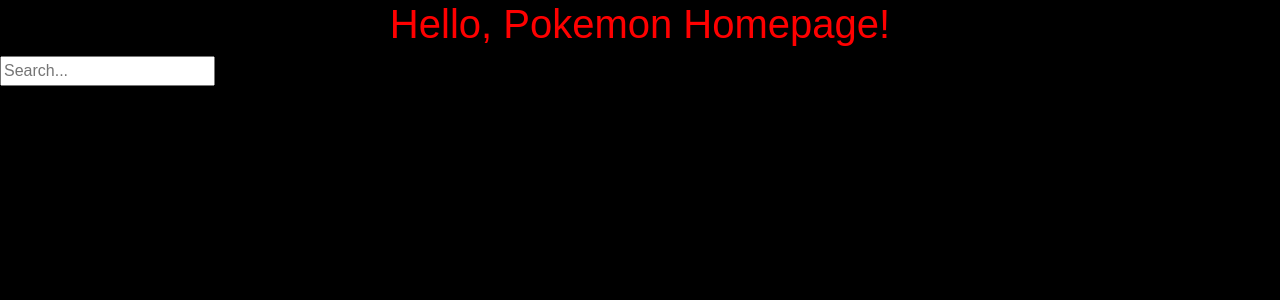
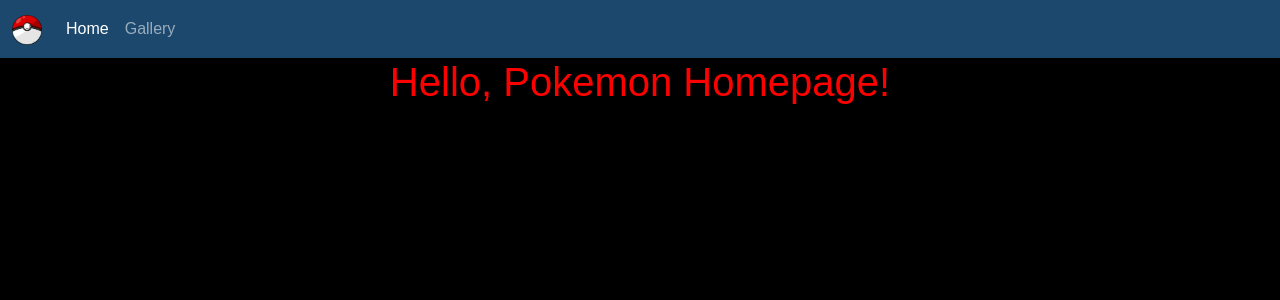
Before and after one commit to QuadeLeonard211/PokemonTCGDatabase, a Django app: page /pokemondb/home/ in a window 1280 px wide. Shown: the top 300 px of the page. Run offline with Django 5.2, Linux system fonts and the light colour scheme.

Commit message:
added working navbar to the homepage and gallery and allowing the user to navigate the various pages through that, made the gallery and added the search, filter, and card display to it (kept the functionality of the og ones just for reference later)

```diff
--- a/pokemondb/templates/pokemondb/filter.html
+++ b/pokemondb/templates/pokemondb/filter.html
@@ -1,5 +1,6 @@
 {% load static %}
 <!DOCTYPE html>
+<html>
 	<head>
 		<!-- required meta tags -->
 		<meta charset="utf-8">
@@ -56,3 +57,4 @@
 			{% endfor %}
 		</ul> -->
 	</body>
+</html>
--- a/pokemondb/templates/pokemondb/homepage.html
+++ b/pokemondb/templates/pokemondb/homepage.html
@@ -1,16 +1,43 @@
 {% load static %}
 <!DOCTYPE html>
-<html>
+<html lang="en">
     <head>
+        <!--required meta tags-->
+        <meta charset="utf-8">
+        <meta name="viewport" content="width=device-width, initial-scale=1, shrink-to-fit=no">
+
+        <!--boostrap css-->
         <link href="https://cdn.jsdelivr.net/npm/bootstrap@5.3.3/dist/css/bootstrap.min.css" rel="stylesheet" integrity="sha384-QWTKZyjpPEjISv5WaRU9OFeRpok6YctnYmDr5pNlyT2bRjXh0JMhjY6hW+ALEwIH" crossorigin="anonymous">
+
+        <!--custom css-->
         <link rel="stylesheet" type="text/css" href="{% static 'pokemondb/css/homepage-styles.css' %}">
+
+        <!--google font-->
+        <link href="https://fonts.googleapis.com/css2?family=Fredoka:wght@300..700&family=Source+Sans+3:ital,wght@0,200..900;1,200..900&display=swap" rel="stylesheet">
+
+        <!--title-->
+        <title>Pokemon TCG Database</title>
     </head>
     <body>
+        <!--homepage navbar-->
+        <nav class="navbar navbar-expand-lg navbar-dark" style="background-color: #1C486D;">
+            <div class="container-fluid">
+                <a class="navbar-brand" href="#">
+                    <img src="{% static 'accounts/img/pokeball.png' %}" alt="pokeball" width="30" height="30">
+                </a>
+                <button class="navbar-toggler" type="button" data-bs-toggle="collapse" data-bs-target="#navbarNavAltMarkup" aria-controls="navbarNavAltMarkup" aria-expanded="false" aria-label="Toggle navigation">
+                    <span class="navbar-toggler-icon"></span>
+                </button>
+                <div class="collapse navbar-collapse" id="navbarNavAltMarkup">
+                    <div class="navbar-nav">
+                        <a class="nav-link active" aria-current="page" href="{% url 'pokemondb:homepage' %}">Home</a>
+                        <a class="nav-link" href="{% url 'pokemondb:gallery' %}">Gallery</a>
+                    </div>
+                </div>
+            </div>
+        </nav>
+        <!--end navbar-->
         <h1>Hello, Pokemon Homepage!</h1>
-        <form action="/pokemondb/search/" method="get">
-            <input name="q" type="text" placeholder="Search...">
-        </form>
-
         <script src="https://cdn.jsdelivr.net/npm/bootstrap@5.3.3/dist/js/bootstrap.bundle.min.js" integrity="sha384-YvpcrYf0tY3lHB60NNkmXc5s9fDVZLESaAA55NDzOxhy9GkcIdslK1eN7N6jIeHz" crossorigin="anonymous"></script>
     </body>
 
--- a/pokemondb/urls.py
+++ b/pokemondb/urls.py
@@ -4,8 +4,8 @@ from .views import pokemondb_homepage_view, pokemondb_search_results_view, filte
 
 app_name = "pokemondb"
 urlpatterns = [
-    path('home/', pokemondb_homepage_view.as_view(), name='Pokemon TCG Homepage'),
+    path('home/', pokemondb_homepage_view.as_view(), name='homepage'),
     path('search/', pokemondb_search_results_view.as_view(), name='search_results'),
     path('filter/', filter_cards, name='filter'),
-    path('gallery/', pokemondb_gallery_view.as_view(), name='gallery'),
+    path('gallery/', pokemondb_gallery_view.filter_cards, name='gallery'),
 ]
--- a/pokemondb/views.py
+++ b/pokemondb/views.py
@@ -23,6 +23,15 @@ class pokemondb_gallery_view(TemplateView):
         context['message'] = 'Welcome to the gallery!'
         return context
 
+    def filter_cards(request):
+        card_list = Card.objects.all()
+        my_filter = CardFilter(request.GET, queryset=card_list)
+        card_list = my_filter.qs
+
+        context = {"card_list":card_list, "my_filter":my_filter}
+
+        return render(request, "pokemondb/gallery.html", context)
+
 class pokemondb_search_results_view(ListView):
     model = Card
     template_name = 'pokemondb/search_results.html'
```
Also changed, not shown: accounts/templates/base.html (+14 -5 lines), pokemondb/templates/pokemondb/gallery.html (+72 -9 lines), db.sqlite3, pokemondb/static/pokemondb/assets/pokeball.png (added). Lines whose indentation alone changed are shown as unchanged.
